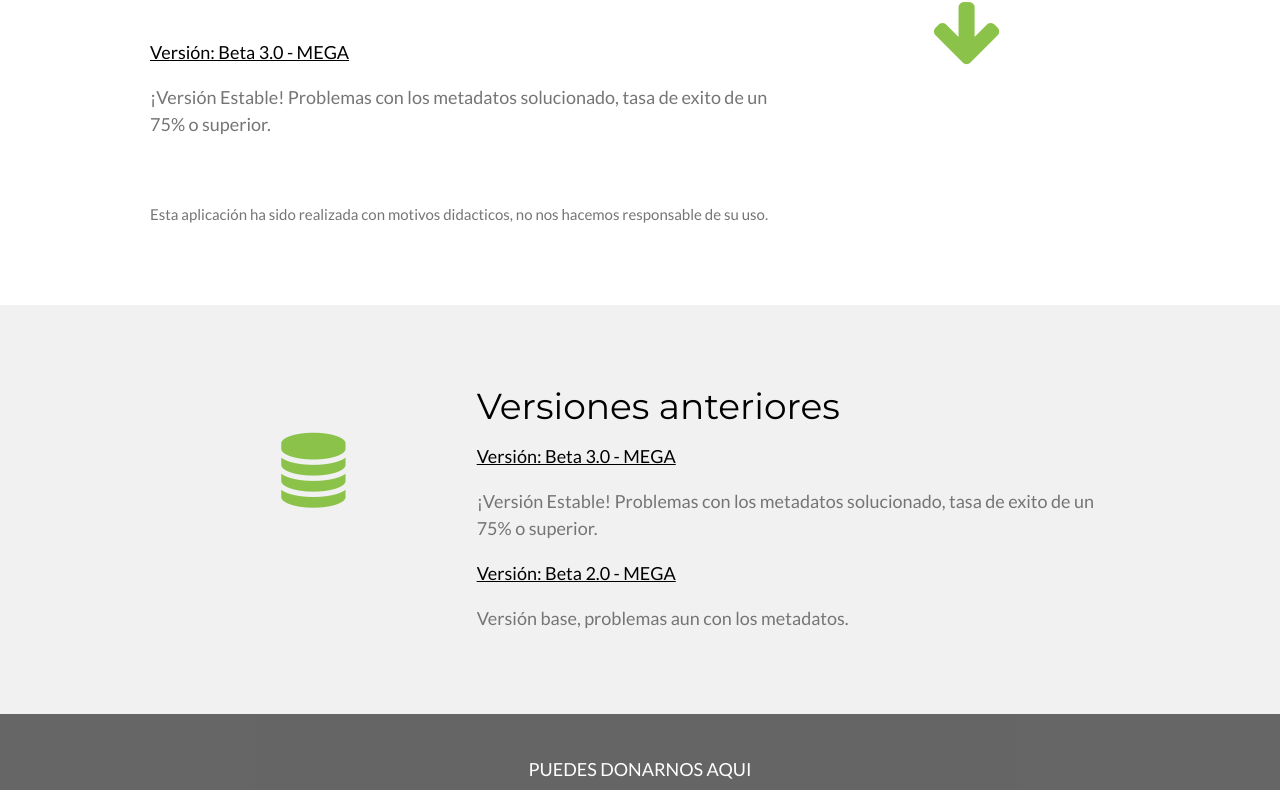
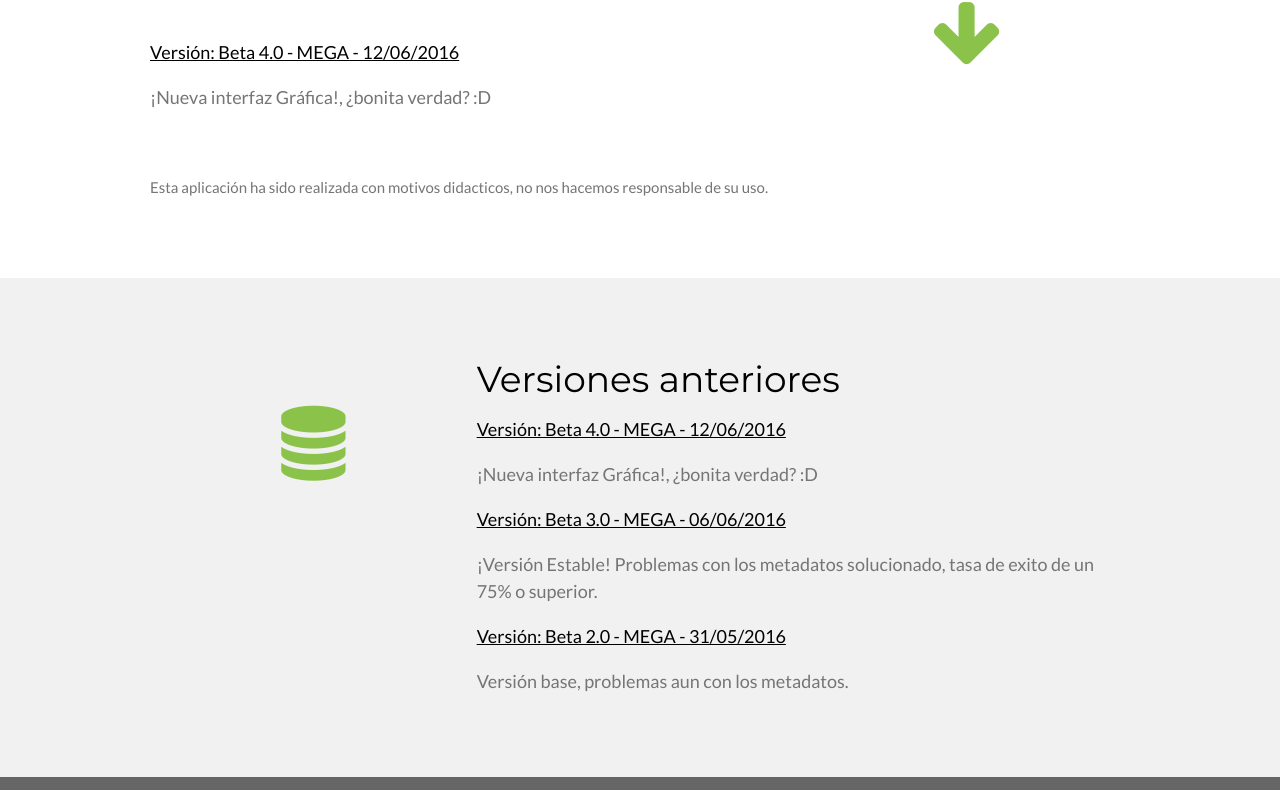
Before and after one commit to vmunozre/SpotifyDownloader, a plain HTML site: page descargar.html in a window 1280 px wide. Shown: the part 455-1245 px from the top of the page. Drawn offline with nearby package versions, Linux system fonts and the light colour scheme.

Commit message:
Añadido nueva versión

```diff
--- a/descargar.html
+++ b/descargar.html
@@ -70,15 +70,15 @@
             <div class="w3-twothird">
                 <h1>Ultima Versión</h1>
                 <h5 class="w3-padding-32">
-                    <a href="https://mega.nz#!MAAmDALa!DhSPvMrQgWWtaZE6CqLyQdO4xN99QOp6Wyjgjyy5y5E">Versión: Beta 3.0 - MEGA</a>
-                    <p class="w3-text-grey">¡Versión Estable! Problemas con los metadatos solucionado, tasa de exito de un 75% o superior.</p>
+                    <a href="https://mega.nz/#!gJRFVTwT!vNu0RfpTSdxwxA3diZzDTuszxMqQ03emxYpk2NJjQVE">Versión: Beta 4.0 - MEGA - 12/06/2016</a>
+                    <p class="w3-text-grey">¡Nueva interfaz Gráfica!, ¿bonita verdad? :D</p>
                 </h5>
 
                 <p class="w3-text-grey">Esta aplicación ha sido realizada con motivos didacticos, no nos hacemos responsable de su uso.</p>
             </div>
 
             <div class="w3-third w3-center">
-                <a href="https://mega.nz#!MAAmDALa!DhSPvMrQgWWtaZE6CqLyQdO4xN99QOp6Wyjgjyy5y5E"><i class="fa fa-arrow-down w3-padding-64 fa-5x w3-text-light-green"></i></a>
+                <a href="https://mega.nz/#!gJRFVTwT!vNu0RfpTSdxwxA3diZzDTuszxMqQ03emxYpk2NJjQVE"><i class="fa fa-arrow-down w3-padding-64 fa-5x w3-text-light-green"></i></a>
             </div>
         </div>
     </div>
@@ -93,11 +93,15 @@
             <div class="w3-twothird">
                 <h1>Versiones anteriores</h1>
                 <h5 class="">
-                    <a href="https://mega.nz#!MAAmDALa!DhSPvMrQgWWtaZE6CqLyQdO4xN99QOp6Wyjgjyy5y5E">Versión: Beta 3.0 - MEGA</a>
+                    <a href="https://mega.nz/#!gJRFVTwT!vNu0RfpTSdxwxA3diZzDTuszxMqQ03emxYpk2NJjQVE">Versión: Beta 4.0 - MEGA - 12/06/2016</a>
+                    <p class="w3-text-grey">¡Nueva interfaz Gráfica!, ¿bonita verdad? :D</p>
+                </h5>
+                <h5 class="">
+                    <a href="https://mega.nz#!MAAmDALa!DhSPvMrQgWWtaZE6CqLyQdO4xN99QOp6Wyjgjyy5y5E">Versión: Beta 3.0 - MEGA - 06/06/2016</a>
                     <p class="w3-text-grey">¡Versión Estable! Problemas con los metadatos solucionado, tasa de exito de un 75% o superior.</p>
                 </h5>
                 <h5 class="">
-                    <a href="https://mega.nz/#!wYp1haoD!Fi6pwLDqkw8n1kIL5fGWGPOarpa-GUncwKBsO5A8Ybc">Versión: Beta 2.0 - MEGA</a>
+                    <a href="https://mega.nz/#!wYp1haoD!Fi6pwLDqkw8n1kIL5fGWGPOarpa-GUncwKBsO5A8Ybc">Versión: Beta 2.0 - MEGA - 31/05/2016</a>
                     <p class="w3-text-grey">Versión base, problemas aun con los metadatos.</p>
                 </h5>
 
```
